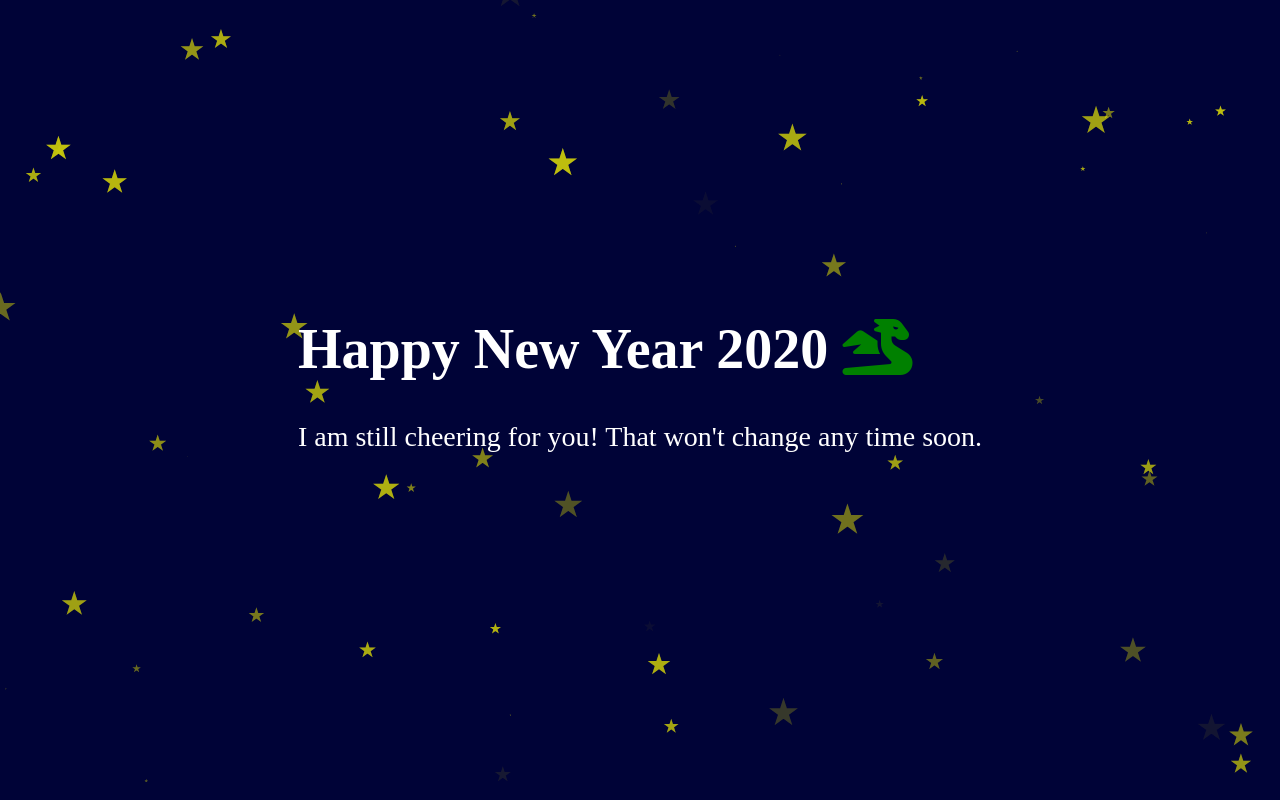
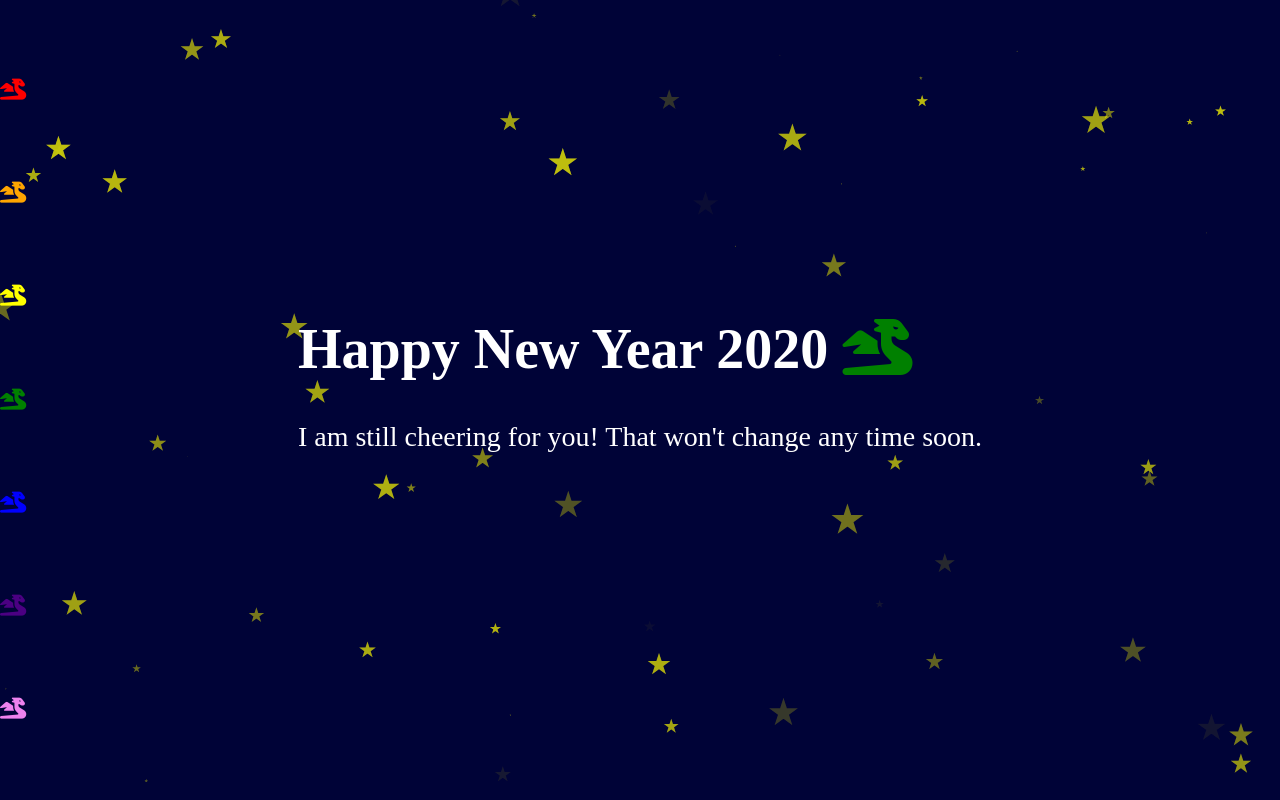
Before and after one commit to Paul-Kijtapart/smile, a Vue app: page / in a window 1280 px wide. Built offline with nearby package versions, Linux system fonts and the light colour scheme.

Commit message:
Feat: Added dragon animation.

```diff
--- a/src/happy-new-year-2019.vue
+++ b/src/happy-new-year-2019.vue
@@ -8,6 +8,19 @@
       </h1>
       <div class="new-year-wrapper-text new-year-wrapper-text--secondary">
         I am still cheering for you! That won't change any time soon.
+      </div>
+
+      <!-- dragon fly pass the page -->
+      <div class="dragon-list-wrapper">
+        <div class="dragon-list">
+          <div v-for="i in 7"
+               :key="i"
+               class="dragon-item">
+            <i :style="{'color': rainbowPalette[i - 1]}"
+               class="fas fa-dragon">
+            </i>
+          </div>
+        </div>
       </div>
     </div>
 
@@ -26,7 +39,7 @@
           Alcohol is bad! Stay with tea!
         </div>
         <div class="wish-item new-year-wrapper-text new-year-wrapper-text--wish">
-          I hope you meet someone who really cares for you
+          I hope you meet someone who really cares for you.
         </div>
         <div class="wish-item new-year-wrapper-text new-year-wrapper-text--wish">
           I hope all your dreams come true.
@@ -45,7 +58,11 @@
     name: "happy-new-year",
     data: function () {
       return {
-        pageIndex: 0
+        pageIndex: 0,
+
+        rainbowPalette: [
+          '#ff0000', '#ffa500', '#ffff00', '#008000', '#0000ff', '#4b0082', '#ee82ee'
+        ],
       };
     },
     methods: {
@@ -162,4 +179,27 @@
     display: flex;
     flex-flow: row nowrap;
   }
+
+  .dragon-list-wrapper {
+    /*visibility: hidden;*/
+    position: absolute;
+    width: 100%;
+    height: 100%;
+    left: 0;
+    right: 0;
+    bottom: 0;
+    top: 0;
+  }
+
+  .dragon-list {
+    width: 100%;
+    height: 100%;
+    display: flex;
+    flex-flow: column nowrap;
+    justify-content: space-evenly;
+  }
+
+  .dragon-item {
+    font-size: 1.5em;
+  }
 </style>
```
